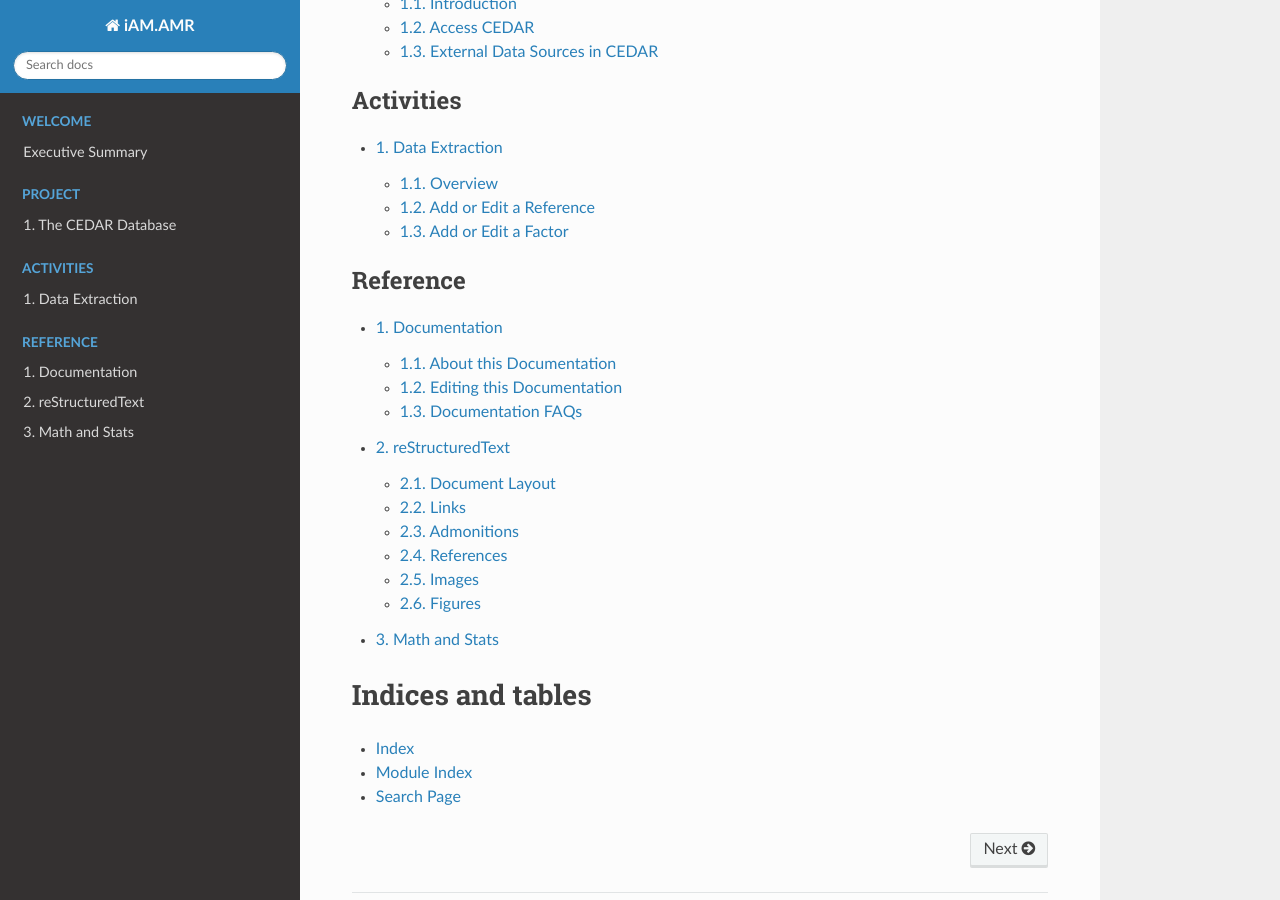
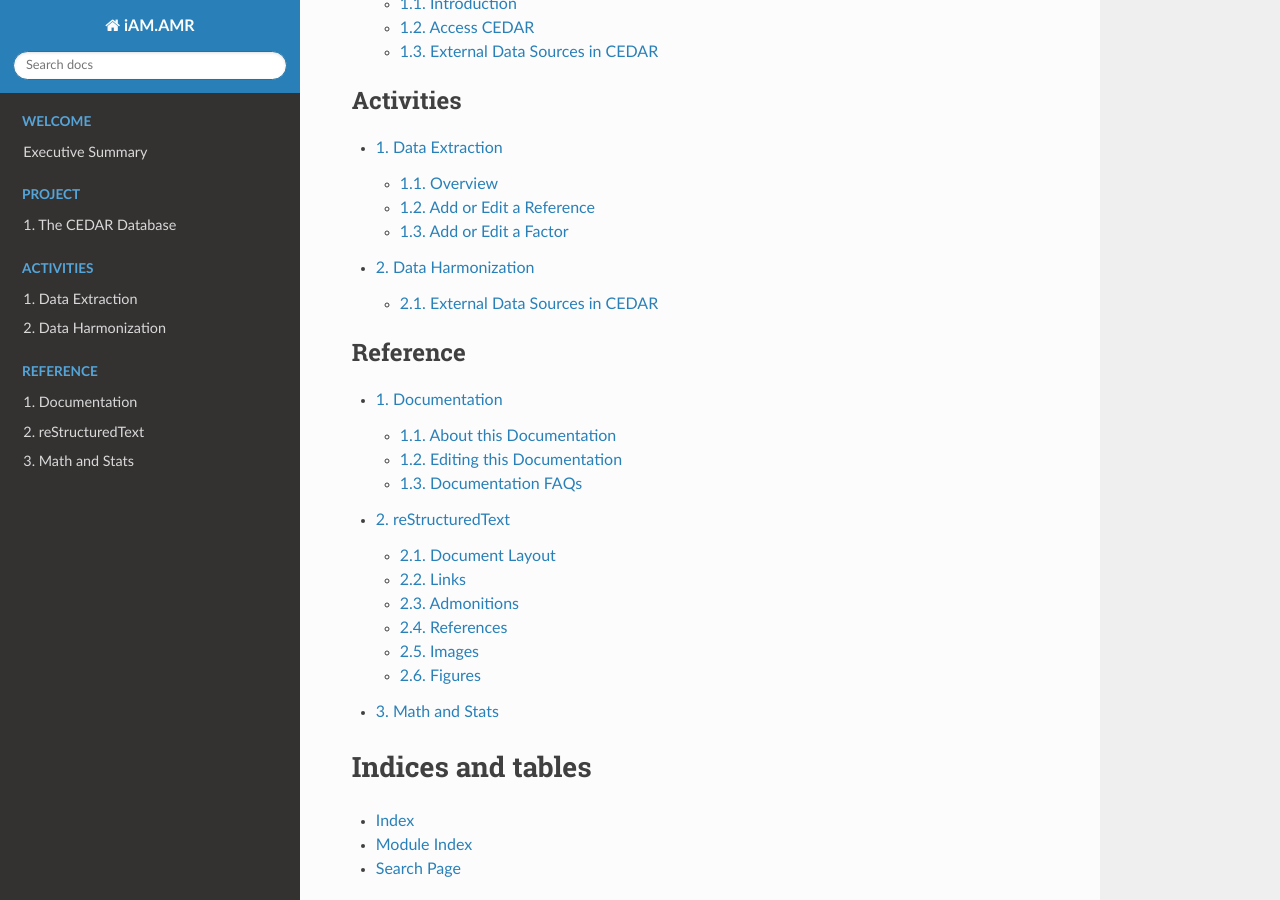
Before and after one commit to iAM-AMR/iAM.AMR.DOC, a Sphinx documentation site: the page built from source/index.rst, in a window 1280 px wide and 900 px high, scrolled down 348 px. Built offline with Sphinx 7.4.7 and the Read the Docs theme 2.0.0, drawn with Linux system fonts in a browser that asks for light colours; some of the changed lines change nothing that is shown.

Commit message:
Move data harmonization to its own section

```diff
--- /dev/null
+++ b/source/03_activities/data_harmonization.rst
@@ -0,0 +1,71 @@
+
+
+==================
+Data Harmonization
+==================
+
+To ensure CEDAR is interoperable with other databases, existing ontologies were used -- where possible -- to establish controlled vocabularies.
+
+External Data Sources in CEDAR
+------------------------------
+
+Antimicrobials
+~~~~~~~~~~~~~~
+
+Use
++++
+A list of antimicrobials which may be administered, or to which resistance may be developed.
+
+Description
++++++++++++
+The list of antimicrobials was generated from the 2020 edition of the `WHO Collaborating Centre for Drug Statistics Methodology’s <https://www.whocc.no/>`_ `ATCvet system <https://www.whocc.no/atcvet/atcvet/>`_.
+
+According to the WHO CCDSM:
+ ATCvet is a system for the classification of substances intended for therapeutic use in veterinary medicine, and can serve as a tool for the classification of medicinal products. The ATCvet system is based on the same overall principles as the ATC system for substances used in human medicine. In most cases, an ATC code exists which can be used to classify a product in the ATCvet system. The ATCvet code is then created by placing the letter Q in front of the ATC code.
+
+ In both the ATC and the ATCvet systems, preparations are divided into groups, according to their therapeutic use. First, they are divided into anatomical groups (1st level), on the basis of their main therapeutic use. Within most of the 1st level groups, preparations are subdivided into different therapeutic main groups (2nd level). Two levels of chemical/therapeutic/pharmacological subgroups (3rd and 4th levels) provide further subdivisions. At a 5th level, chemical substances are classified.
+
+Data source and notes
++++++++++++++++++++++
+The entire catalogue of ATCvet codes was scraped from the WHO CCDSM's website. All entries in anatomical groups QJ and QP, *Antiinfectives for systemic use* and *Antiparasitic products, insecticides and repellents*, were included in CEDAR.
+
+Where the same chemical substance (drug) appeared multiple times in different anatomical groups (level 1), the order of preference was: QJ > QP > Others.
+
+Where the same chemical substance (drug) appeared multiple times in different therapeutic main groups (level 2), the classification with the broadest scope was preferred. For examaple, *ceftiofur* appears in both QJ01 (ANTIBACTERIALS FOR SYSTEMIC USE) and QJ51 (ANTIBACTERIALS FOR INTRAMAMMARY USE). The QJ01 code is preferred, as it has the broadest application (systemic vs intramammary).
+
+Other antimicrobials that are not included in anatomical groups QJ or QP were added on an ad-hoc basis, as needed.
+
+Additionally, several genes associated with resistance were added alongside the antimicrobials, under the classification closest to the resistance they effect. This allows users to select antimicrobials or genes as the resistance-outcome measured.
+
+
+Locations
+~~~~~~~~~
+
+Use
++++
+A list of countries, and sub-country regions where the study was conducted or from which the study population was sourced.
+
+Description
++++++++++++
+The list of locations were obtained from the ISO 3166 standard *Codes for the representation of names of countries and their subdivisions*.
+
+ISO 3166 is a standard published by the International Organization for Standardization (ISO) that defines codes for the names of countries, dependent territories, special areas of geographical interest, and their principal subdivisions (e.g., provinces or states). The official name of the standard is `Codes for the representation of names of countries and their subdivisions.
+<https://www.iso.org/iso-3166-country-codes.html>`_
+
+ISO 3166-1 – Codes for the representation of names of countries and their subdivisions – Part 1: Country codes defines codes for the names of countries, dependent territories, and special areas of geographical interest. It defines three sets of country codes:
+
+ -	ISO 3166-1 alpha-2 – two-letter country codes which are also used to create the ISO 3166-2 country subdivision codes and the Internet country code top-level domains.
+
+ -	ISO 3166-1 alpha-3 – three-letter country codes which may allow a better visual association between the codes and the country names than the 3166-1 alpha-2 codes.
+
+ -	ISO 3166-1 numeric – three-digit country codes which are identical to those developed and maintained by the United Nations Statistics Division, with the advantage of script (writing system) independence, and hence useful for people or systems using non-Latin scripts.
+
+ISO 3166-2 – Codes for the representation of names of countries and their subdivisions – Part 2: Country subdivision code defines codes for the names of the principal subdivisions (e.g., provinces, states, departments, regions) of all countries coded in ISO 3166-1.
+
+ISO 3166-3 – Codes for the representation of names of countries and their subdivisions – Part 3: Code for formerly used names of countries[4] defines codes for country names which have been deleted from ISO 3166-1 since its first publication in 1974.
+
+The ISO 3166-1 standard currently comprises 249 countries, 193 of which are sovereign states that are members of the United Nations. Many dependent territories in the ISO 3166-1 standard are also listed as a subdivision of their parent country in the ISO 3166-2 standard.
+
+Data source and notes
++++++++++++++++++++++
+The `UNECE <http://www.unece.org/cefact/codesfortrade/codes_index.html>`_ provides a list of the ISO 3166-1 codes.
--- a/source/index.rst
+++ b/source/index.rst
@@ -22,6 +22,7 @@
    :numbered:
 
    /03_activities/literature_extract
+   /03_activities/data_harmonization
 
 .. toctree::
    :caption: Reference
```
